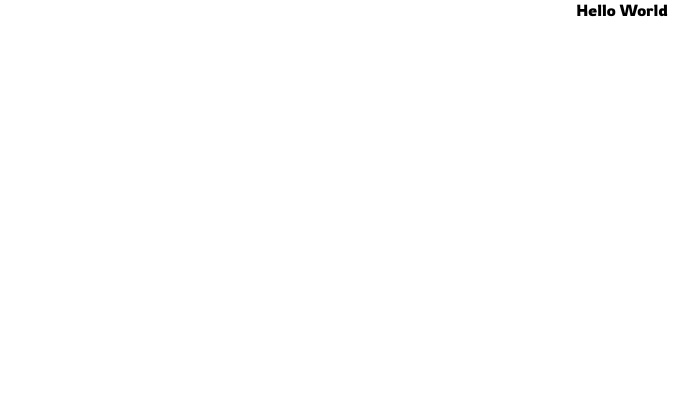
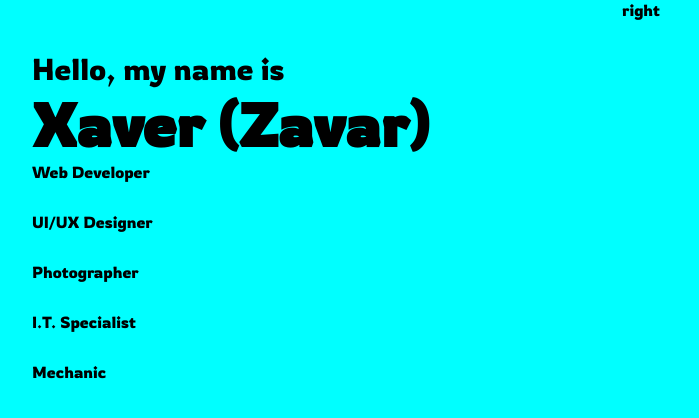
Before and after one commit to xpinero/portfolio, a React (Create React App) app in the folder portfolio/: page / in a window 1280 px wide. Shown: the top 418 px of the page, without its empty margins (18-717 px from the left). Built offline with nearby package versions, Linux system fonts and the light colour scheme.

Commit message:
intro set up

```diff
--- a/portfolio/src/App.jsx
+++ b/portfolio/src/App.jsx
@@ -1,9 +1,10 @@
-import './App.css';
+import "./App.css";
+import Intro from "./components/intro/Intro";
 
 function App() {
   return (
-    <div className="App">
-      Hello World
+    <div>
+      <Intro></Intro>
     </div>
   );
 }
--- a/portfolio/src/components/intro/intro.css
+++ b/portfolio/src/components/intro/intro.css
@@ -0,0 +1,30 @@
+.intro {
+  display: flex;
+  height: 100vh;
+  background-color: aqua;
+}
+
+.intro-left {
+  flex: 1;
+}
+
+.intro-right {
+  flex: 1;
+}
+
+.intro-left-wrapper {
+  padding: 50px;
+}
+
+.intro-intro {
+  font-size: 30px;
+  font-weight: 300;
+}
+
+.intro-name {
+  font-size: 60px;
+}
+
+.intro-title-item {
+  height: 50px;
+}
--- a/portfolio/src/components/intro/intro.jsx
+++ b/portfolio/src/components/intro/intro.jsx
@@ -0,0 +1,27 @@
+import React from 'react'
+import './intro.css'
+
+const intro = () => {
+  return (
+    <div className='intro'>
+      <div className='intro-left'>
+        <div className='intro-left-wrapper'>
+          <h2 className='intro-intro'>Hello, my name is</h2>
+          <h1 className='intro-name'>Xaver (Zavar)</h1>
+          <div className='intro-title'>
+            <div className='intro-title-wrapper'>
+              <div className='intro-title-item'>Web Developer</div>
+              <div className='intro-title-item'>UI/UX Designer</div>
+              <div className='intro-title-item'>Photographer</div>
+              <div className='intro-title-item'>I.T. Specialist</div>
+              <div className='intro-title-item'>Mechanic</div>
+            </div>
+          </div>
+        </div>
+      </div>
+      <div className='intro-right'>right</div>
+    </div>
+  )
+}
+
+export default intro
```
